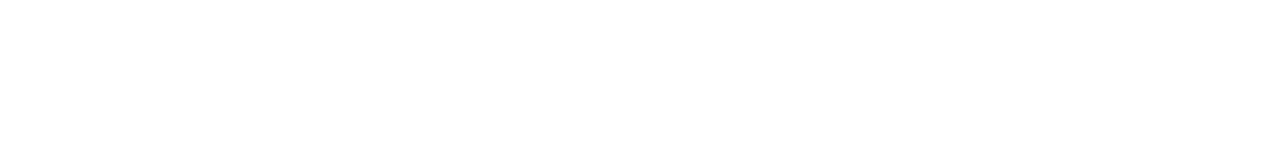
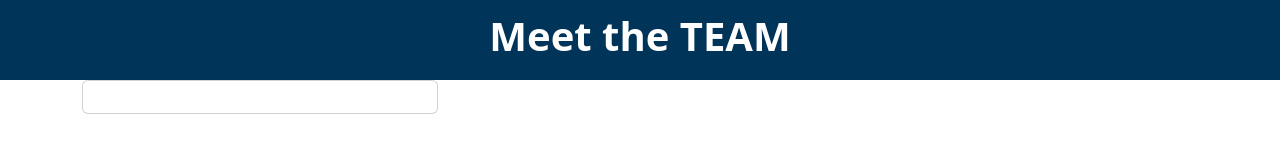
Before and after one commit to nicolozibra1/js-our-team, a plain HTML site: page index.html in a window 1280 px wide. Drawn offline with nearby package versions, Linux system fonts and the light colour scheme.

Commit message:
add-html-template

```diff
--- a/css/style.css
+++ b/css/style.css
@@ -0,0 +1,12 @@
+:root{
+    --white: #ffffff;
+    --black: #00171f;
+    --blue-ocean: #003459;
+    --acqua: #007ea7;
+    --light-blue: #00a8e8;
+}
+
+header{
+    background-color: var(--blue-ocean);
+    height: 80px;
+}
--- a/index.html
+++ b/index.html
@@ -4,10 +4,30 @@
     <meta charset="UTF-8">
     <meta http-equiv="X-UA-Compatible" content="IE=edge">
     <meta name="viewport" content="width=device-width, initial-scale=1.0">
+    <link href="https://cdn.jsdelivr.net/npm/bootstrap@5.3.0-alpha1/dist/css/bootstrap.min.css" rel="stylesheet" integrity="sha384-GLhlTQ8iRABdZLl6O3oVMWSktQOp6b7In1Zl3/Jr59b6EGGoI1aFkw7cmDA6j6gD" crossorigin="anonymous">
     <link rel="stylesheet" href="./css/style.css">
     <title>Our Team</title>
 </head>
 <body>
+    <header class="d-flex justify-content-center align-items-center">
+        <h1 class="text-white fw-bold">Meet the <span class="text-uppercase">team</span></h1>
+    </header>
+    <main class="container">
+        <div class="row">
+            <div class="col-4 d-flex flex-wrap">
+                <div class="card w-100 mb-5">
+                    <div class="card-head">
+                        <!-- imame -->
+                    </div>
+                    <div class="card-body">
+                        <!-- role -->
+                        <!-- name and surname -->
+                        <!-- paragraph -->
+                    </div>
+                </div>
+            </div>
+        </div>
+    </main>
     <script src="./js/script.js"></script>
 </body>
 </html>
```
